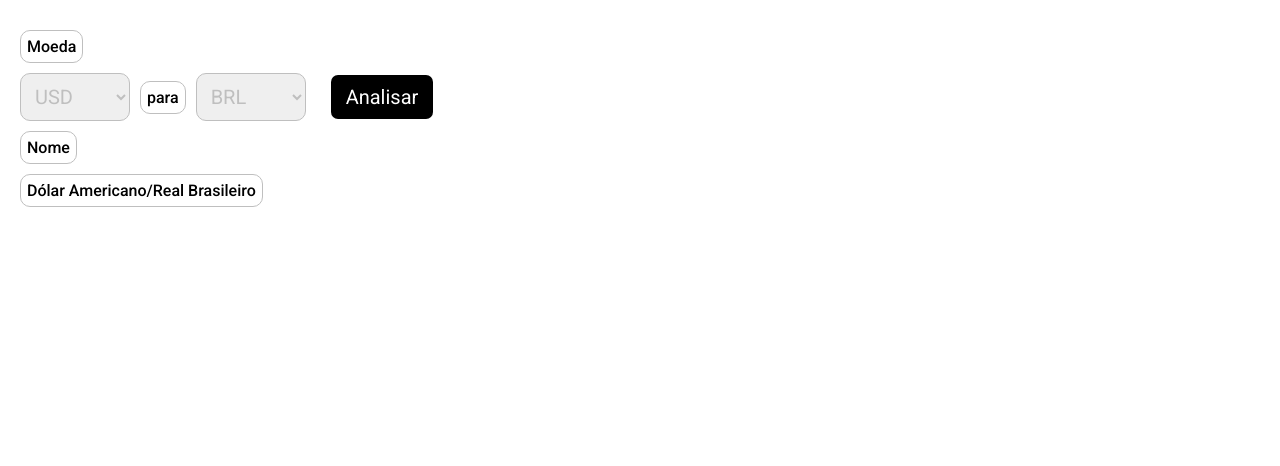
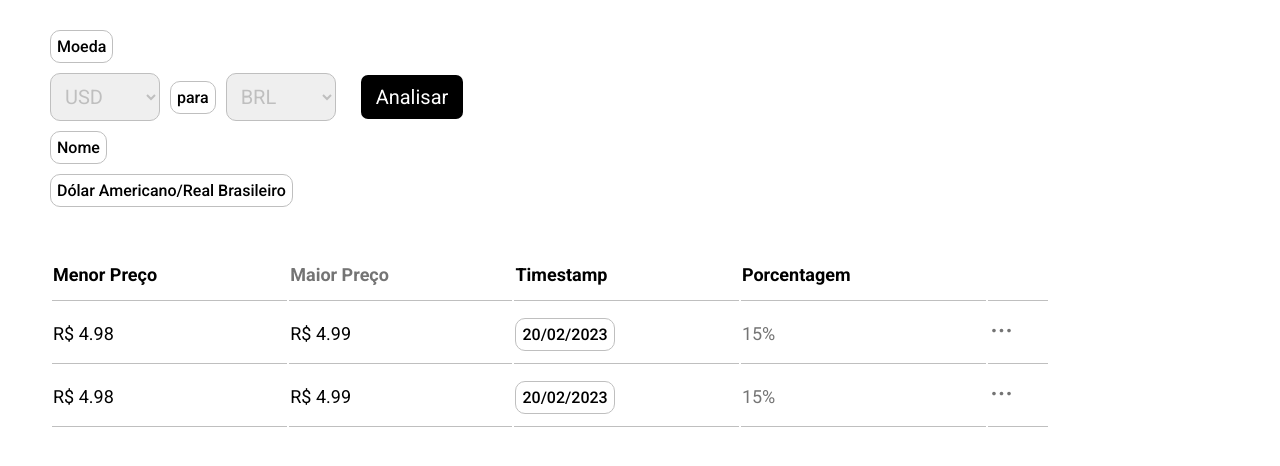
Before and after one commit to rayaneacacio/teste-junior-ORRAM, a React (Vite) app: page / in a window 1280 px wide. Shown: the top 466 px of the page. Built offline with nearby package versions, Linux system fonts and the light colour scheme.

Commit message:
criação da tabela de variações de moedas

```diff
--- a/package.json
+++ b/package.json
@@ -12,6 +12,7 @@
   "dependencies": {
     "react": "^18.2.0",
     "react-dom": "^18.2.0",
+    "react-icons": "^5.0.1",
     "styled-components": "^6.1.8"
   },
   "devDependencies": {
--- a/src/pages/Home/index.tsx
+++ b/src/pages/Home/index.tsx
@@ -3,6 +3,7 @@ import { Container } from "./style";
 import Button from "../../components/Button";
 import Span from "../../components/Span";
 import Select from "../../components/Select";
+import { IoIosMore } from "react-icons/io";
 
 export default function Home(): ReactElement {
   return (
@@ -23,7 +24,43 @@ export default function Home(): ReactElement {
         <Span text={ "Dólar Americano/Real Brasileiro" } />
       </div>
 
-      <main></main>
+      <main>
+        <table>
+          <thead>
+            <tr>
+              <th>Menor Preço</th>
+              <th className="coloGray">Maior Preço</th>
+              <th>Timestamp</th>
+              <th>Porcentagem</th>
+              <th></th>
+            </tr>
+          </thead>
+
+          <tbody>
+            <tr>
+              <td>R$ 4.98</td>
+              <td>R$ 4.99</td>
+              <td> <Span text="20/02/2023" /> </td>
+              <td className="coloGray">15%</td>
+              <td>
+                <button className="coloGray"> <IoIosMore size={ 25 } /> </button>
+              </td>
+            </tr>
+          </tbody>
+
+          <tbody>
+            <tr>
+              <td>R$ 4.98</td>
+              <td>R$ 4.99</td>
+              <td> <Span text="20/02/2023" /> </td>
+              <td className="coloGray">15%</td>
+              <td>
+                <button className="coloGray"> <IoIosMore size={ 25 } /> </button>
+              </td>
+            </tr>
+          </tbody>
+        </table>
+      </main>
     </Container>
   )
 }
--- a/src/pages/Home/style.ts
+++ b/src/pages/Home/style.ts
@@ -10,7 +10,7 @@ export const Container = styled.div`
     > div {
       display: flex;
       align-items: center;
-      gap: 2.5rem;
+      gap: 1.5rem;
     }
   }
 
@@ -19,4 +19,37 @@ export const Container = styled.div`
     align-items: center;
     gap: 1rem;
   }
+
+  main {
+    margin-top: 4rem;
+  }
+
+  table {
+    font-size: 1.6rem;
+    width: 100%;
+
+    th {
+      text-align: start;
+    }
+
+    th, td {
+      padding: 1.5rem 1px;
+      border-bottom: 1px solid ${({ theme }) => theme.COLORS.GRAY};
+    }
+  }
+
+  .coloGray {
+    color: ${({ theme }) => theme.COLORS.GRAY_2};
+  }
+
+  @media(min-width: 1100px) {
+    .selecionarMoeda > div {
+      gap: 2.5rem;
+    }
+
+    table {
+      font-size: 1.8rem;
+      width: 100rem;
+    }
+  }
 `;
--- a/src/styles/global.ts
+++ b/src/styles/global.ts
@@ -14,7 +14,7 @@ export default createGlobalStyle`
 
   body {
     margin: 3rem 2rem;
-    overflow: hidden;
+    overflow: auto;
   }
 
   body, button, select {
@@ -23,6 +23,7 @@ export default createGlobalStyle`
   }
 
   button {
+    background: none;
     cursor: pointer;
     transition: 0.3s;
 
@@ -36,6 +37,10 @@ export default createGlobalStyle`
   }
 
   @media(min-width: 1000px) {
+    body {
+      margin: 3rem 5rem;
+    }
+
     body, button, select {
       font-size: 2rem;
     }
--- a/src/styles/theme.ts
+++ b/src/styles/theme.ts
@@ -2,6 +2,7 @@ export default{
   COLORS: {
     WHITE: "#FFF",
     GRAY: "#bfbfbf",
+    GRAY_2: "#747474",
     BLACK: "#000"
   },
   FONTS: {
```
Also changed, not shown: 1 other file (tests, documents, lock files or other folders).
